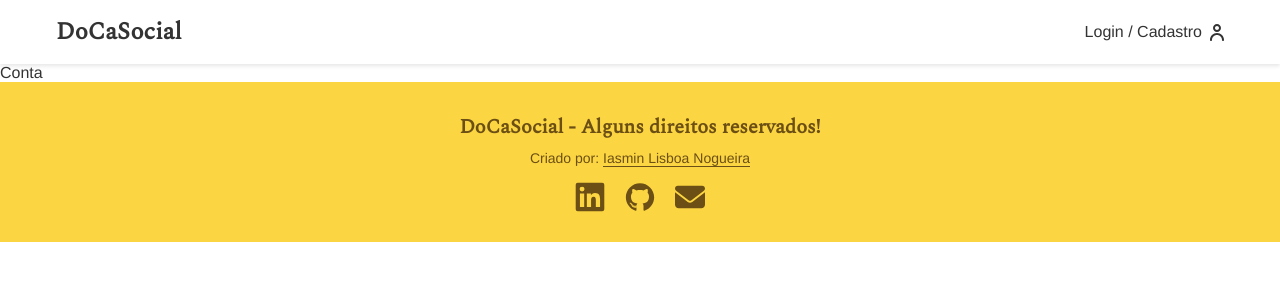
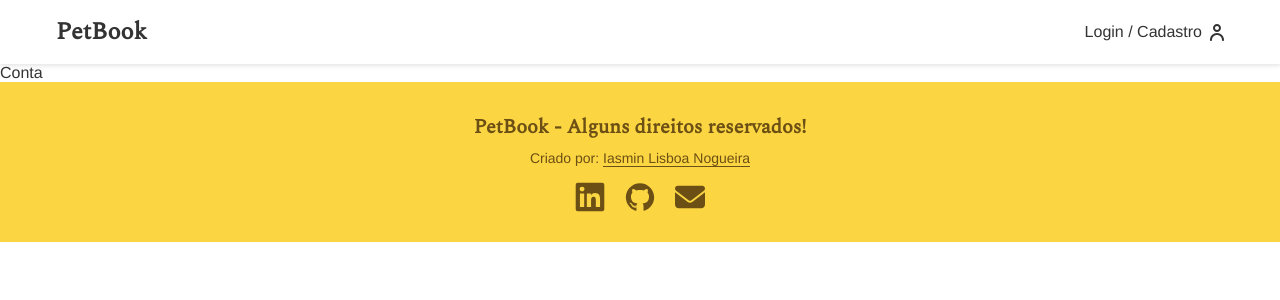
Before and after one commit to iasminln/rede-social-pets, a React (Vite) app: page /conta in a window 1280 px wide. Shown: the top 300 px of the page. Built offline with nearby package versions, Linux system fonts and the light colour scheme.

Commit message:
updated readme

```diff
--- a/index.html
+++ b/index.html
@@ -3,8 +3,8 @@
   <head>
     <meta charset="UTF-8" />
     <meta name="viewport" content="width=device-width, initial-scale=1.0" />
-    <meta name="description" content="Pets - Rede social para pets." />
-    <title>Pets</title>
+    <meta name="description" content="PetBook - Rede social para pets." />
+    <title>PetBook</title>
   </head>
 
   <body>
--- a/src/components/Header.jsx
+++ b/src/components/Header.jsx
@@ -9,7 +9,7 @@ const Header = () => {
   return (
     <header>
       <nav className='nav'>
-        <Link className='home' to="/">DoCaSocial</Link>
+        <Link className='home' to="/">PetBook</Link>
         {data ?
           <div className='container-header-login'>
             <Link className='login' to="/login">Olá, {data.nome}</Link>
--- a/src/components/footer/Footer.jsx
+++ b/src/components/footer/Footer.jsx
@@ -4,7 +4,7 @@ import { IconEmail, IconGithub, IconLinkedin } from './Icons';
 const Footer = () => {
   return (
     <footer>
-      <p className='text01'>DoCaSocial - Alguns direitos reservados!</p>
+      <p className='text01'>PetBook - Alguns direitos reservados!</p>
       <p className='text02'>Criado por: <span>Iasmin Lisboa Nogueira</span></p>
 
       <div className='image-links'>
```
Also changed, not shown: 1 other file (tests, documents, lock files or other folders).
